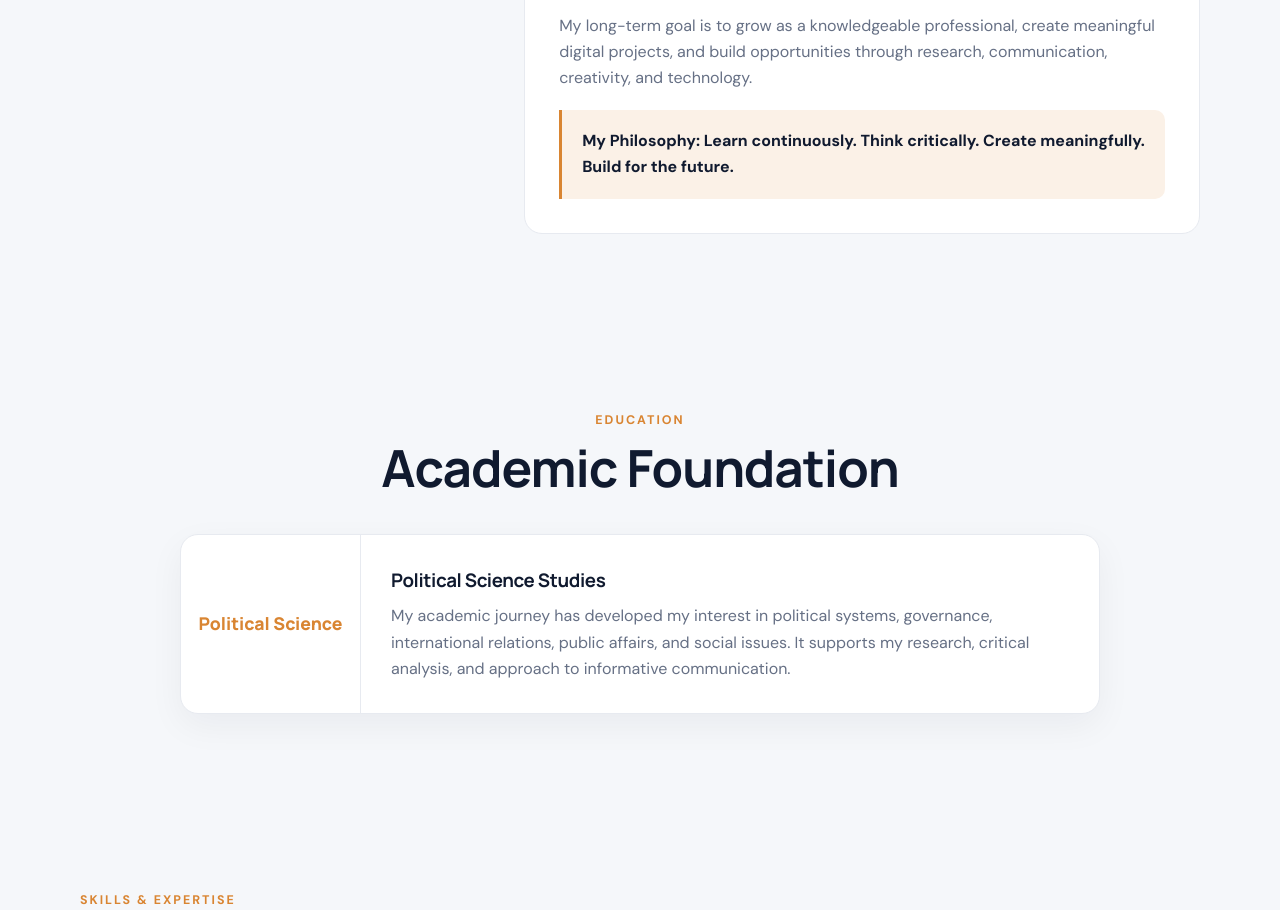
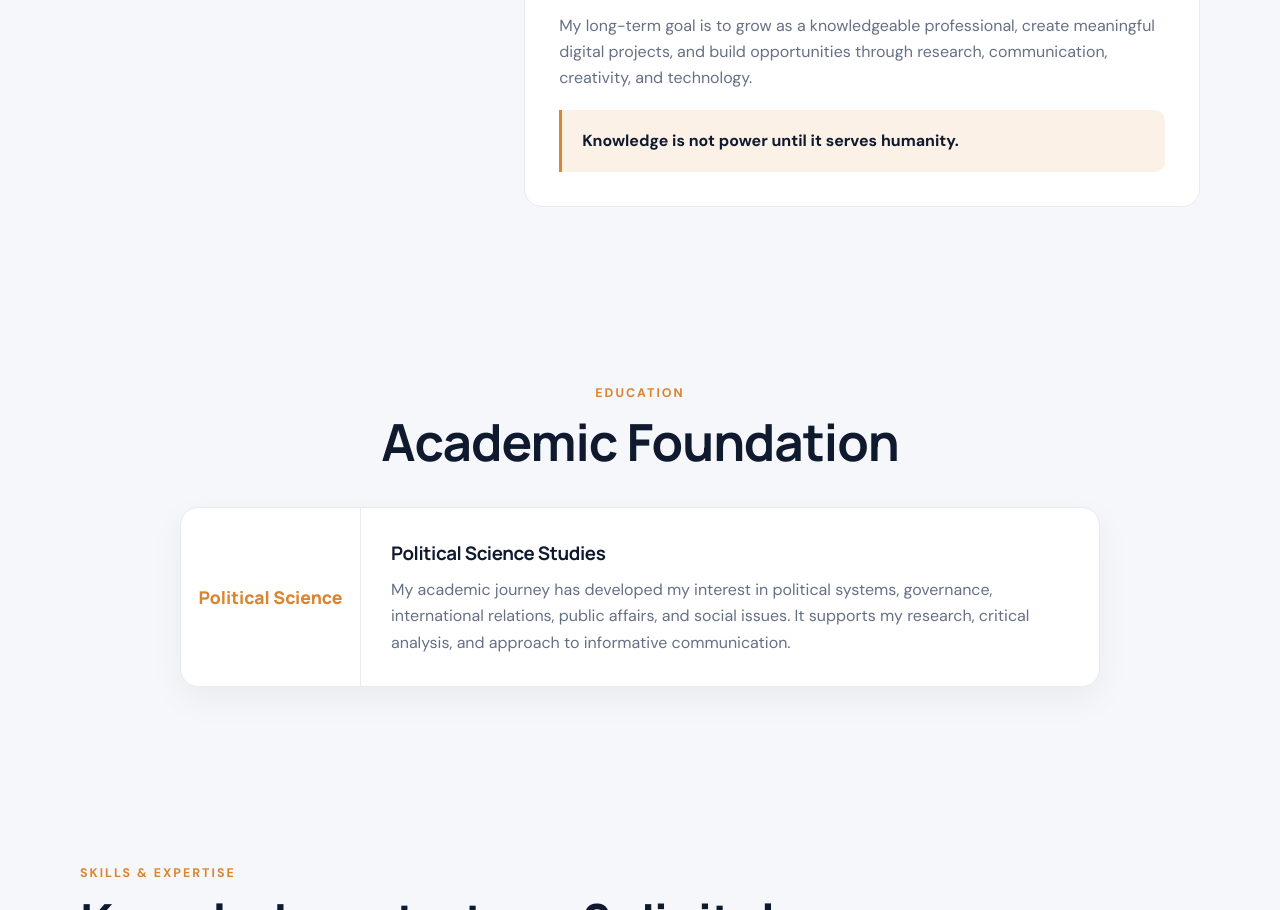
Before and after one commit to msulemanofficial07/M-Suleman-Official, a plain HTML site: page index.html in a window 1280 px wide. Shown: the part 1369-2279 px from the top of the page. Drawn offline with Linux system fonts and the light colour scheme.

Commit message:
Update index.html

```diff
--- a/index.html
+++ b/index.html
@@ -675,7 +675,7 @@
           <p>Beyond academics, I work in digital content creation and have developed expertise in digital marketing, search engine optimization (SEO), website development, and e-commerce. I am interested in combining creativity, research, and technology to build useful digital experiences and support online growth.</p>
           <p>I have established two brands with different purposes: M Suleman Official, focused on educational and informative content, and Suleman Digital Frontier, focused on digital services and solutions.</p>
           <p>My long-term goal is to grow as a knowledgeable professional, create meaningful digital projects, and build opportunities through research, communication, creativity, and technology.</p>
-          <blockquote class="philosophy">My Philosophy: Learn continuously. Think critically. Create meaningfully. Build for the future.</blockquote>
+          <blockquote class="philosophy">Knowledge is not power until it serves humanity.</blockquote>
         </article>
       </div>
     </section>
```
